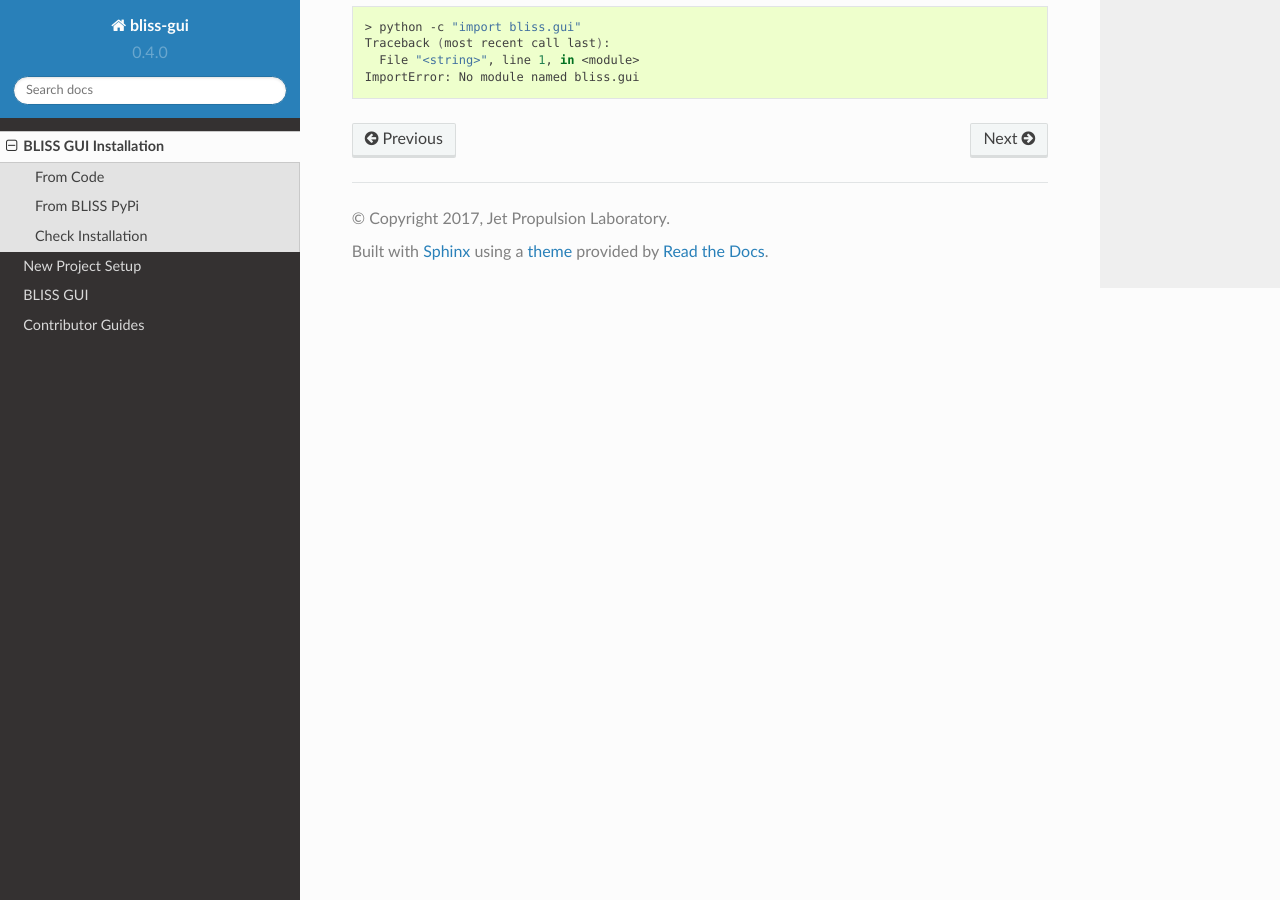
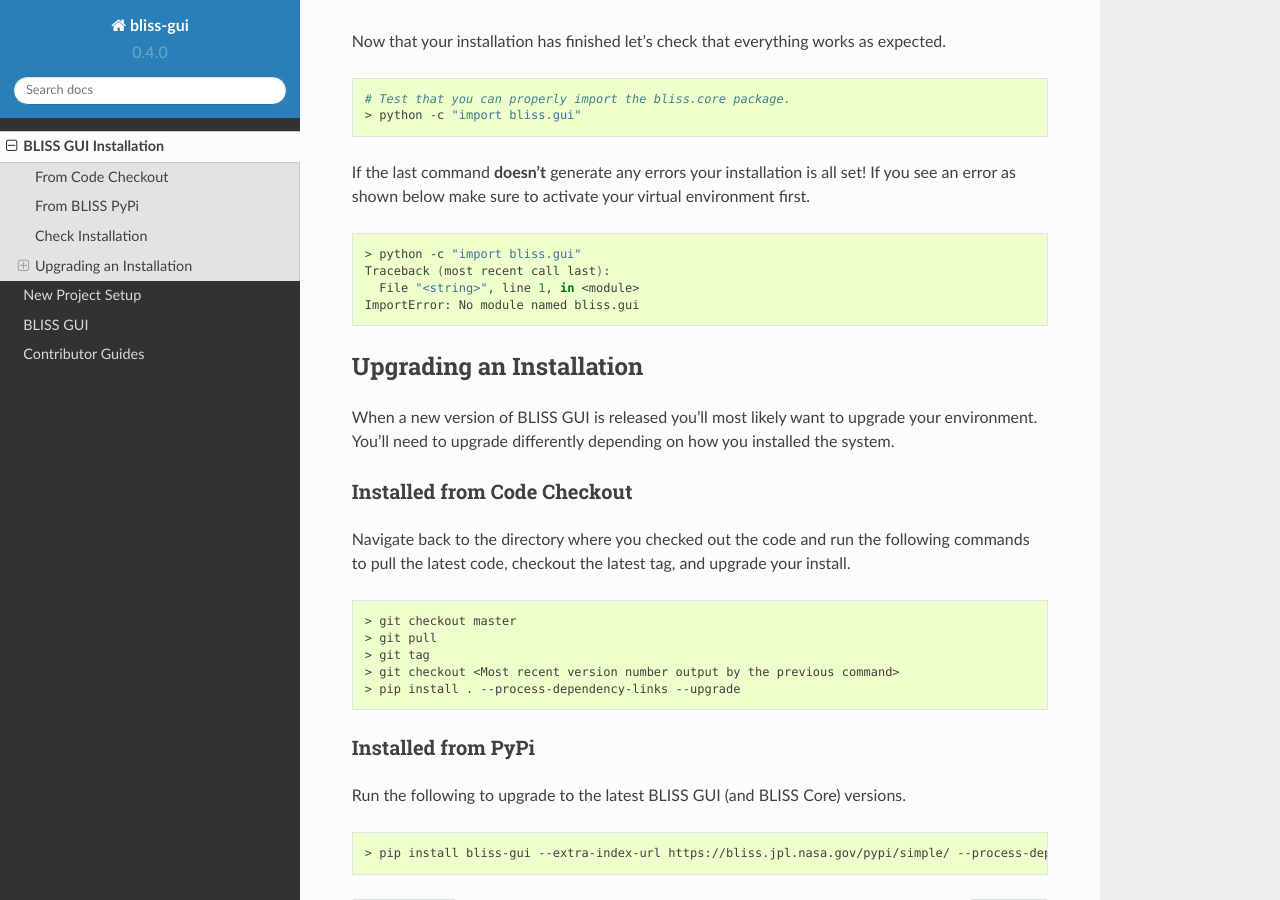
Before and after one commit to NASA-AMMOS/AIT-GUI, a Sphinx documentation site: the page built from doc/source/installation.rst, in a window 1280 px wide and 900 px high, scrolled down 959 px. Built offline with Sphinx 7.4.7 and the Read the Docs theme 2.0.0, drawn with Linux system fonts in a browser that asks for light colours; pages that are not in the unit, such as notebooks, are missing from menus; some of the changed text lies outside the part shown.

Commit message:
Issue #117 - Reformat install upgrade documentation
Move install upgrade documentation from the developer release pages to
the installation page. Update the install directions from a code
checkout to include instructions on grabbing a particular tag to ensure
users don't experience errors from in-progress work.

```diff
--- a/doc/source/installation.rst
+++ b/doc/source/installation.rst
@@ -1,10 +1,10 @@
 BLISS GUI Installation
 ======================
 
-This guide will show you how to install BLISS GUI. It assumes that you have followed the `BLISS Core Installation and Configuration Guide <https://github.jpl.nasa.gov/pages/bliss/bliss-core/installation.html>`_ and ended up with a working BLISS Core install.
+This guide will show you how to install BLISS GUI. It assumes that you have followed the `BLISS Core Installation and Configuration Guide <https://github.jpl.nasa.gov/pages/bliss/bliss-core/installation.html>`_ and ended up with a working BLISS Core install. You can install BLISS GUI from a checkout of the code or from the BLISS PyPi server. Having a checkout of the code can be handy if you want to view the source or make changes. Installing from PyPi keeps your system clutter free since you don't have a copy of the code base around. Either choice will work fine!
 
-From Code
----------
+From Code Checkout
+------------------
 
 Clone the repository from JPL Github
 
@@ -12,6 +12,13 @@ Clone the repository from JPL Github
 
    > git clone https://github.jpl.nasa.gov/bliss/bliss-gui.git
    > cd bliss-gui
+
+Find the latest tagged version of the code and check it out
+
+.. code-block:: bash
+
+   > git tag
+   > git checkout <Most recent version number output by the previous command>
 
 Run the following to install BLISS GUI:
 
@@ -46,3 +53,30 @@ If the last command **doesn't** generate any errors your installation is all set
    Traceback (most recent call last):
      File "<string>", line 1, in <module>
    ImportError: No module named bliss.gui
+
+Upgrading an Installation
+-------------------------
+
+When a new version of BLISS GUI is released you'll most likely want to upgrade your environment. You'll need to upgrade differently depending on how you installed the system.
+
+Installed from Code Checkout
+^^^^^^^^^^^^^^^^^^^^^^^^^^^^
+
+Navigate back to the directory where you checked out the code and run the following commands to pull the latest code, checkout the latest tag, and upgrade your install.
+
+.. code-block:: bash
+
+   > git checkout master
+   > git pull
+   > git tag
+   > git checkout <Most recent version number output by the previous command>
+   > pip install . --process-dependency-links --upgrade
+
+Installed from PyPi
+^^^^^^^^^^^^^^^^^^^
+
+Run the following to upgrade to the latest BLISS GUI (and BLISS Core) versions.
+
+.. code-block:: bash
+
+   > pip install bliss-gui --extra-index-url https://bliss.jpl.nasa.gov/pypi/simple/ --process-dependency-links --upgrade
```
Also changed, not shown: doc/source/dev_index.rst (+0 -34 lines).
